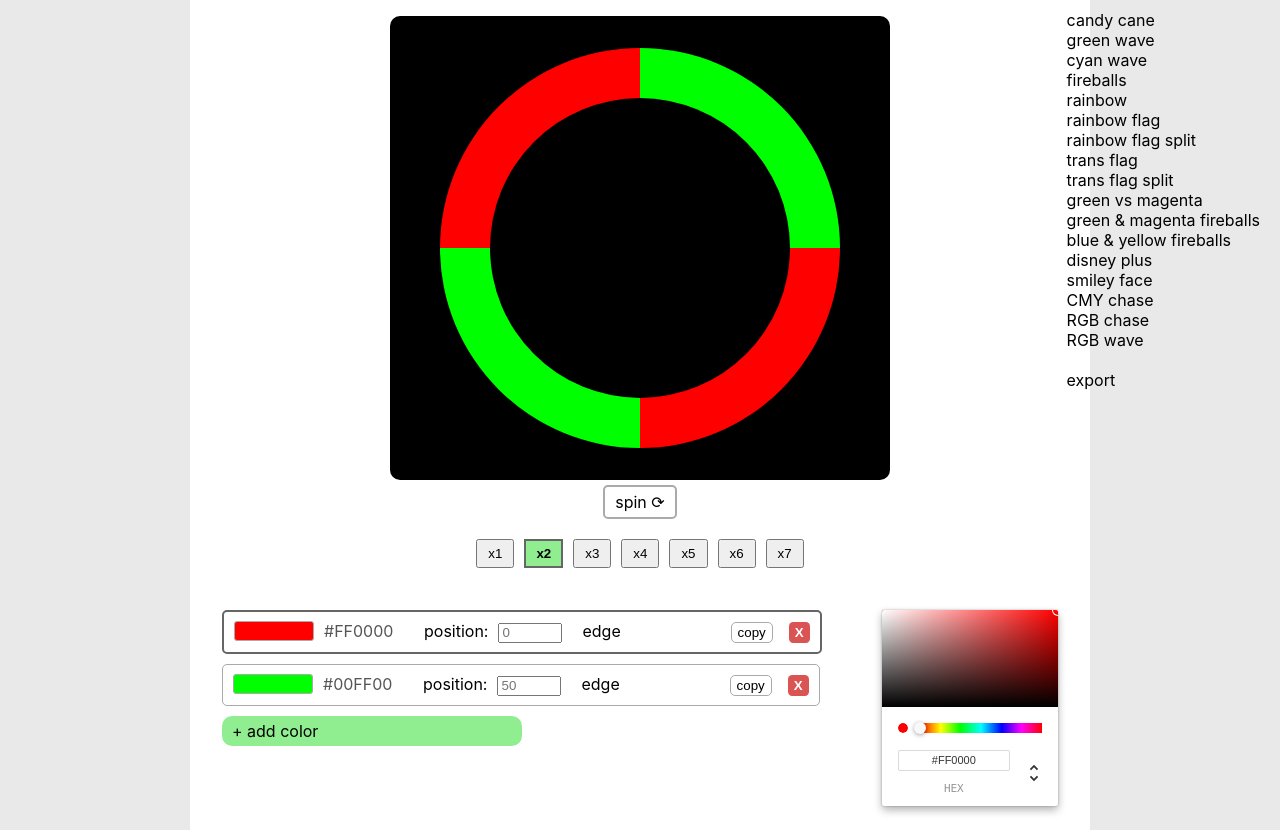
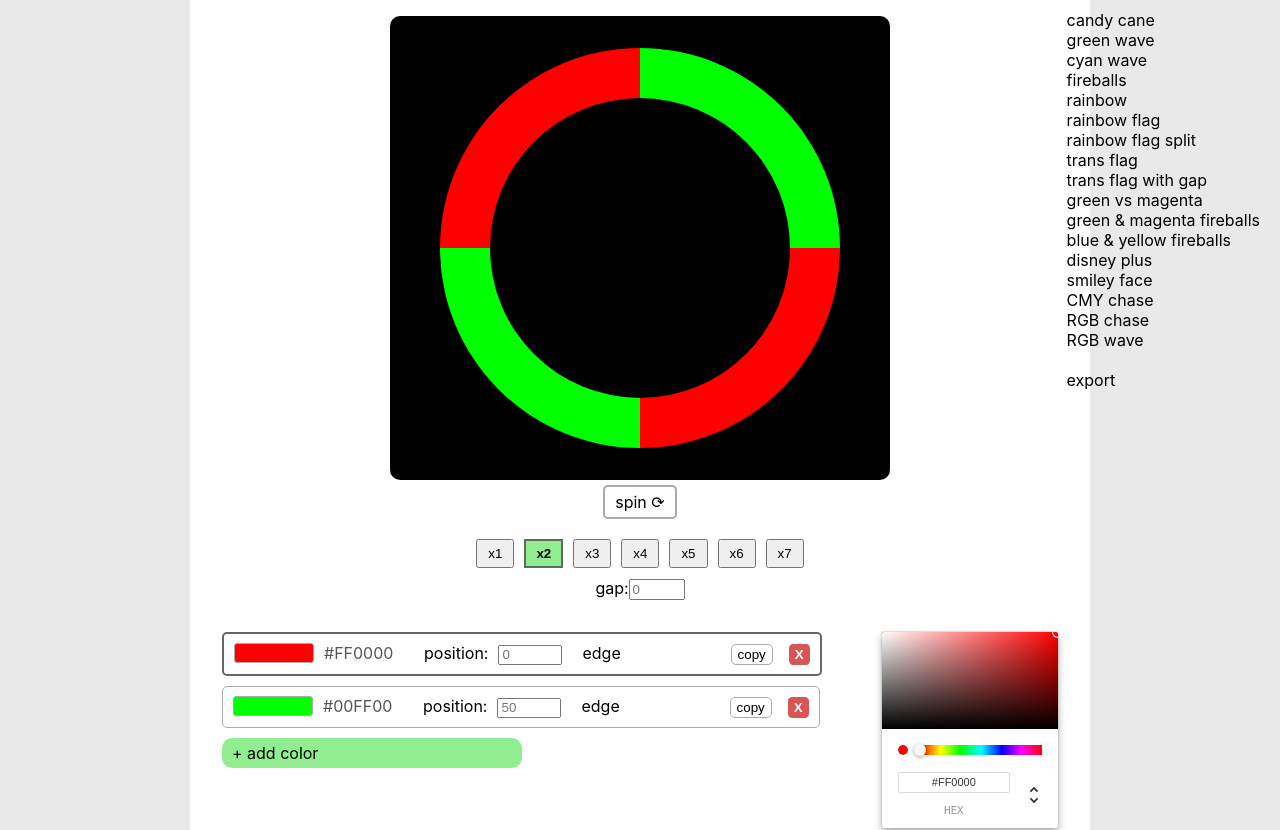
Before and after one commit to edabot/palette-library, a Next.js app: page /wheel in a window 1280 px wide. Shown: the top 830 px of the page. Built offline with nearby package versions, Linux system fonts and the light colour scheme.

Commit message:
add gap option

```diff
--- a/components/ColorItem.js
+++ b/components/ColorItem.js
@@ -12,9 +12,6 @@ const ColorItem = ({
     updateEdge,
     setPickerIndex,
 }) => {
-    const handlePositionChange = (e) => {
-        console.log('old')
-    }
 
     const handleDivClick = () => {
         setPickerIndex(index)
@@ -66,7 +63,6 @@ const ColorItem = ({
                             type="number"
                             min="0"
                             max="100"
-                            onChange={handlePositionChange}
                         />
                     </form>
                 </div>
--- a/pages/wheel.js
+++ b/pages/wheel.js
@@ -29,6 +29,7 @@ export default function Wheel() {
     const [pickerIndex, setPickerIndex] = useState(0)
     const [spinning, setSpinning] = useState(false)
     const [multiple, setMultiple] = useState(2)
+    const [gap, setGap] = useState(0);
 
     const addColor = () => {
         let colorList = [...colors]
@@ -66,9 +67,10 @@ export default function Wheel() {
         setColors(colorList)
     }
 
-    const loadWheel = ({ multiple, colorList }) => {
+    const loadWheel = ({ multiple, colorList, gap }) => {
         setMultiple(multiple)
         setColors(colorList)
+        if (gap) {setGap(gap)} else {setGap(0)}
     }
 
     const handleChangeComplete = (color) => {
@@ -77,6 +79,12 @@ export default function Wheel() {
 
     const changeSpinning = () => {
         setSpinning(!spinning)
+    }
+
+    const handleGapSubmit = (e) => {
+        e.preventDefault()
+        setGap(parseInt(e.target[0].value))
+        e.target.reset()
     }
 
     const handleExport = () => {
@@ -89,7 +97,7 @@ export default function Wheel() {
                 <div>
                     {wheels.map((wheel) => {
                         return (
-                            <div onClick={() => loadWheel(wheel)}>
+                            <div onClick={() => loadWheel(wheel)} key={wheel.name}>
                                 {wheel.name}
                             </div>
                         )
@@ -104,7 +112,7 @@ export default function Wheel() {
                 <div
                     className={styles.wheel}
                     style={{
-                        background: wheelStyle(colors, multiple),
+                        background: wheelStyle(colors, multiple, gap),
                         animation: spinning ? '' : 'x',
                     }}
                 >
@@ -115,7 +123,17 @@ export default function Wheel() {
                 spin ⟳
             </div>
             <MultiplePicker setMultiple={setMultiple} multiple={multiple} />
-
+            <div>
+            <form onSubmit={handleGapSubmit}>
+                        <span>gap:</span>
+                        <input
+                            placeholder={gap}
+                            type="number"
+                            min="0"
+                            max="50"
+                        />
+            </form>
+            </div>
             <div className={styles.colorArea}>
                 <ColoritemList
                     colors={colors}
--- a/utils/utils.js
+++ b/utils/utils.js
@@ -100,10 +100,20 @@ const paletteNameConverter = (name) => {
     return name.replace(/\s/g, '_').toLowerCase() + '_gp'
 }
 
-const wheelStyle = (colorArray, multiple) => {
+const wheelStyle = (colorArray, multiple, gap) => {
     let newArray = [...colorArray].filter(
         (x) => typeof x.position !== 'undefined'
     )
+    if (gap > 0) {
+        let gapAdjustment = (100 - gap) / 100
+        newArray = newArray.map(x => {
+            let result = { ...x };
+            result.position = x.position * gapAdjustment;
+            return result;
+        })
+        newArray.push({color: "#000000", position: 100 - gap, leadingEdge: true})
+    }
+
     newArray = multiplyColorArray(newArray, multiple)
 
     let result = 'conic-gradient('
--- a/utils/wheelLibrary.js
+++ b/utils/wheelLibrary.js
@@ -106,15 +106,15 @@ export default [
         ],
     },
     {
-        name: 'trans flag split',
+        name: 'trans flag with gap',
         multiple: 2,
+        gap: 20,
         colorList: [
             {color: "#4cf5f9", position: 0, leadingEdge: true},
-            {color: "#f098ac", position: 16, leadingEdge: true},
-            {color: "#ffffff", position: 32, leadingEdge: true},
-            {color: "#f098ac", position: 48, leadingEdge: true},
-            {color: "#4cf5f9", position: 64, leadingEdge: true},
-            {color: "#000000", position: 80, leadingEdge: true}
+            {color: "#f098ac", position: 20, leadingEdge: true},
+            {color: "#ffffff", position: 40, leadingEdge: true},
+            {color: "#f098ac", position: 60, leadingEdge: true},
+            {color: "#4cf5f9", position: 80, leadingEdge: true}
         ],
     },
     {
```
